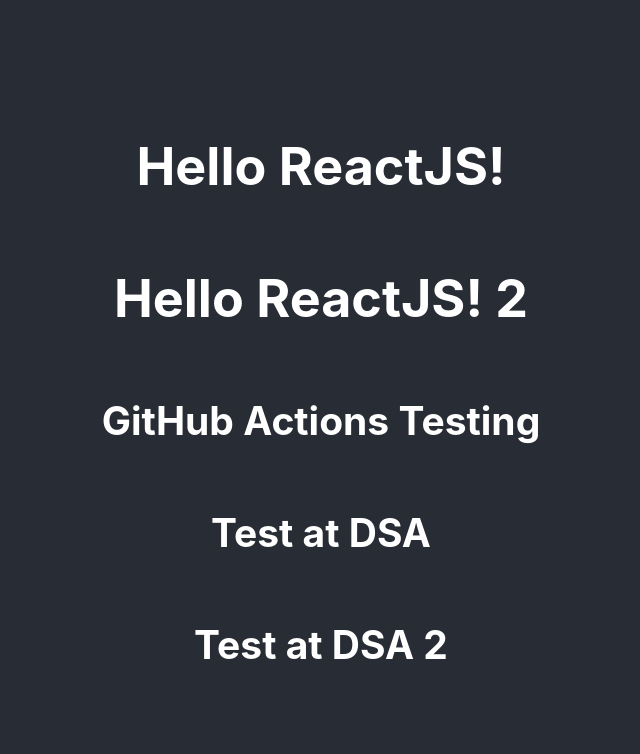
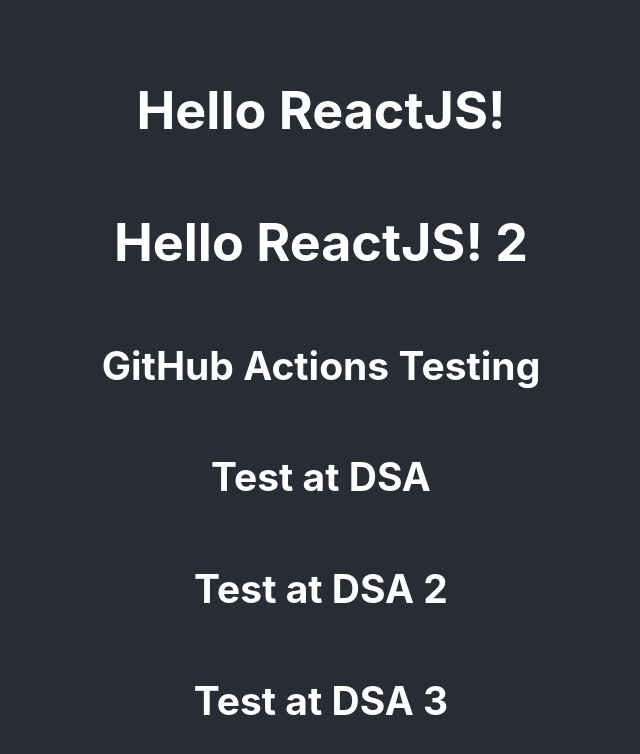
Before and after one commit to sajeeth-ahamed/hello-react, a React (Create React App) app: page / in a window 1280 px wide. Shown: the top 754 px of the page, without its empty margins (319-959 px from the left). Built offline with nearby package versions, Linux system fonts and the light colour scheme.

Commit message:
feat: add test at dsa 3 header

```diff
--- a/src/App.js
+++ b/src/App.js
@@ -9,6 +9,7 @@
         <h2>GitHub Actions Testing</h2>
         <h2>Test at DSA</h2>
         <h2>Test at DSA 2</h2>
+        <h2>Test at DSA 3</h2>
       </header>
 
     </div>
```
